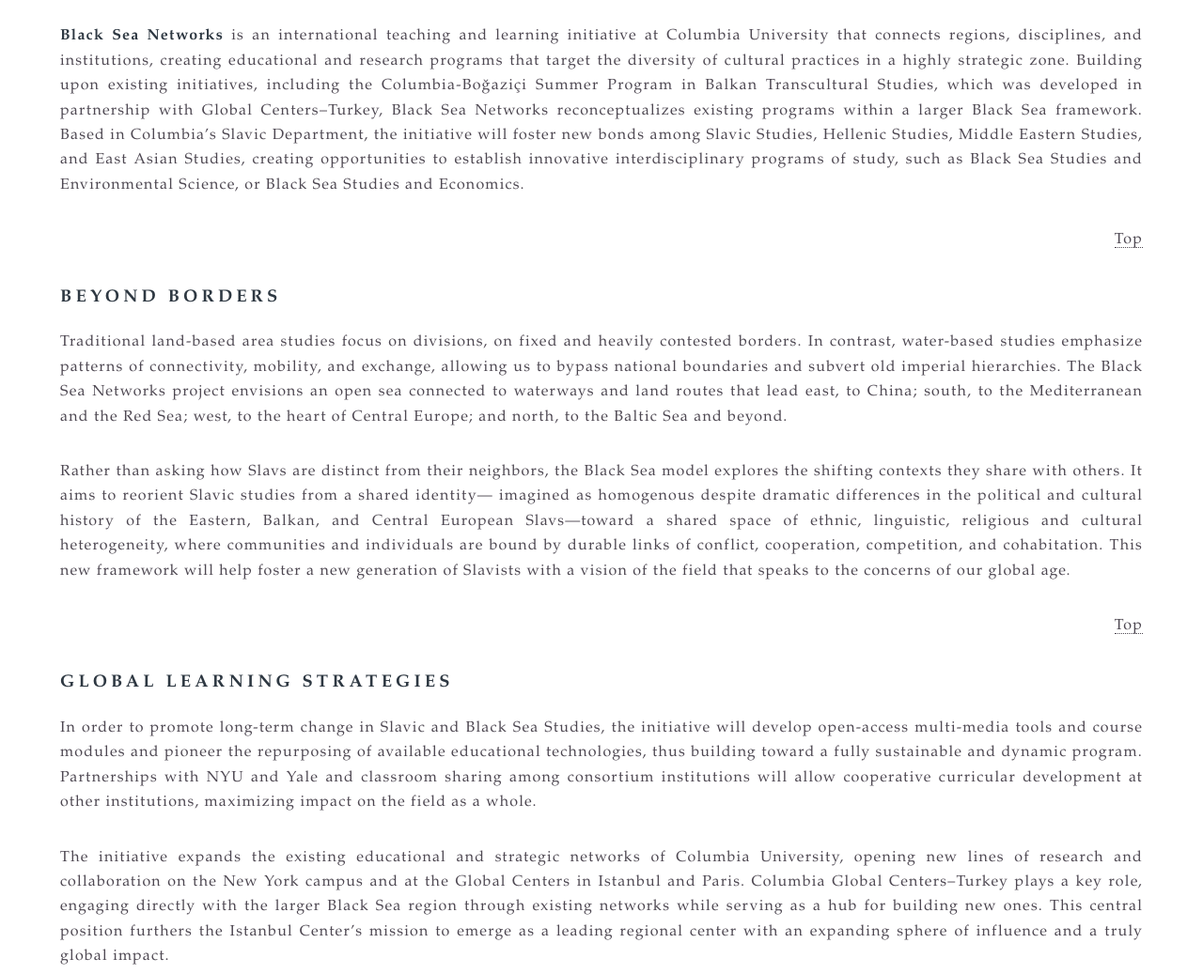
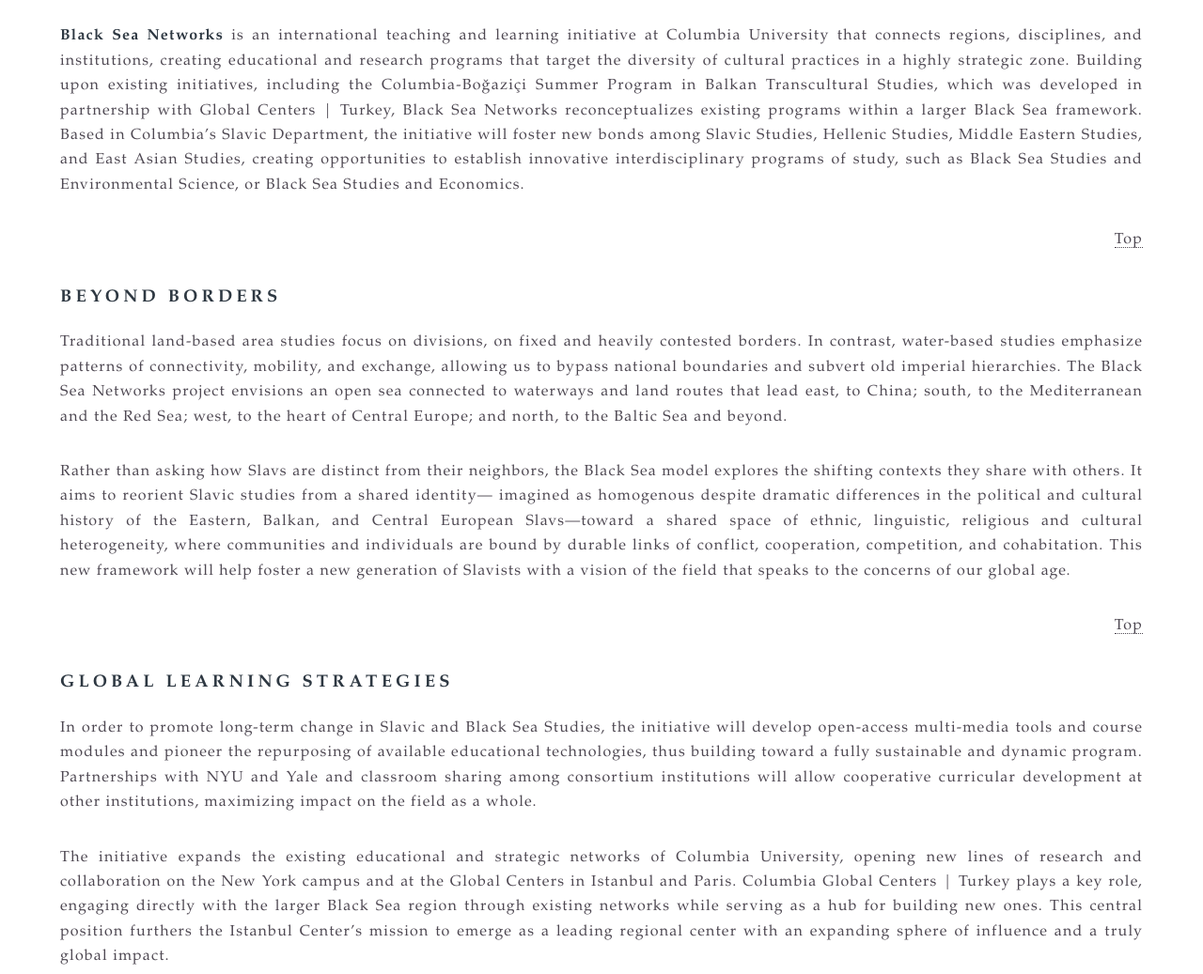
Before and after one commit to bradleygorski/blackseanet, a Jekyll site: the page built from about.html, in a window 1280 px wide and 1400 px high, scrolled down 398 px. Shown: the part 230-1267 px from the top of the window at 94% size. Built offline with Jekyll 4.4.1, drawn with Linux system fonts in a browser that asks for light colours.

Commit message:
Update about.html

```diff
--- a/about.html
+++ b/about.html
@@ -16,7 +16,7 @@
 		educational and research programs that target the diversity of cultural practices in a
 		highly strategic zone. Building upon existing initiatives, including the Columbia-Boğaziçi
 		Summer Program in Balkan Transcultural Studies, which was developed in partnership with
-		Global Centers–Turkey, Black Sea Networks reconceptualizes existing programs within a
+		Global Centers | Turkey, Black Sea Networks reconceptualizes existing programs within a
 		larger Black Sea framework. Based in Columbia’s Slavic Department, the initiative will
 		foster new bonds among Slavic Studies, Hellenic Studies, Middle Eastern Studies, and
 		East Asian Studies, creating opportunities to establish innovative interdisciplinary
@@ -51,7 +51,7 @@
 			impact on the field as a whole.</p>
 			<p align='justify'>The initiative expands the existing educational and strategic networks of
 			Columbia University, opening new lines of research and collaboration on the New York campus
-			and at the Global Centers in Istanbul and Paris. Columbia Global Centers–Turkey plays a key
+			and at the Global Centers in Istanbul and Paris. Columbia Global Centers | Turkey plays a key
 			role, engaging directly with the larger Black Sea region through existing networks while
 			serving as a hub for building new ones. This central position furthers the Istanbul Center’s
 			mission to emerge as a leading regional center with an expanding sphere of influence and a
@@ -64,7 +64,7 @@
 		<a name="activities"></a><p align="right"><a href="#top">Top</a></p>
 
 			<h3>Key Activities</h3>
-			<p align='justify'>A <b>yearlong Black Sea Event Series</b>, co-hosted by Columbia
+			<p align='justify'>A <b><a href='/events.html'>yearlong Black Sea Event Series</a></b>, co-hosted by Columbia
 			and Yale, fostering creative exchange among the project’s team and advisory board,
 			scholars at Columbia across divisions, and outside experts, artists, and activists.</p>
 
```
